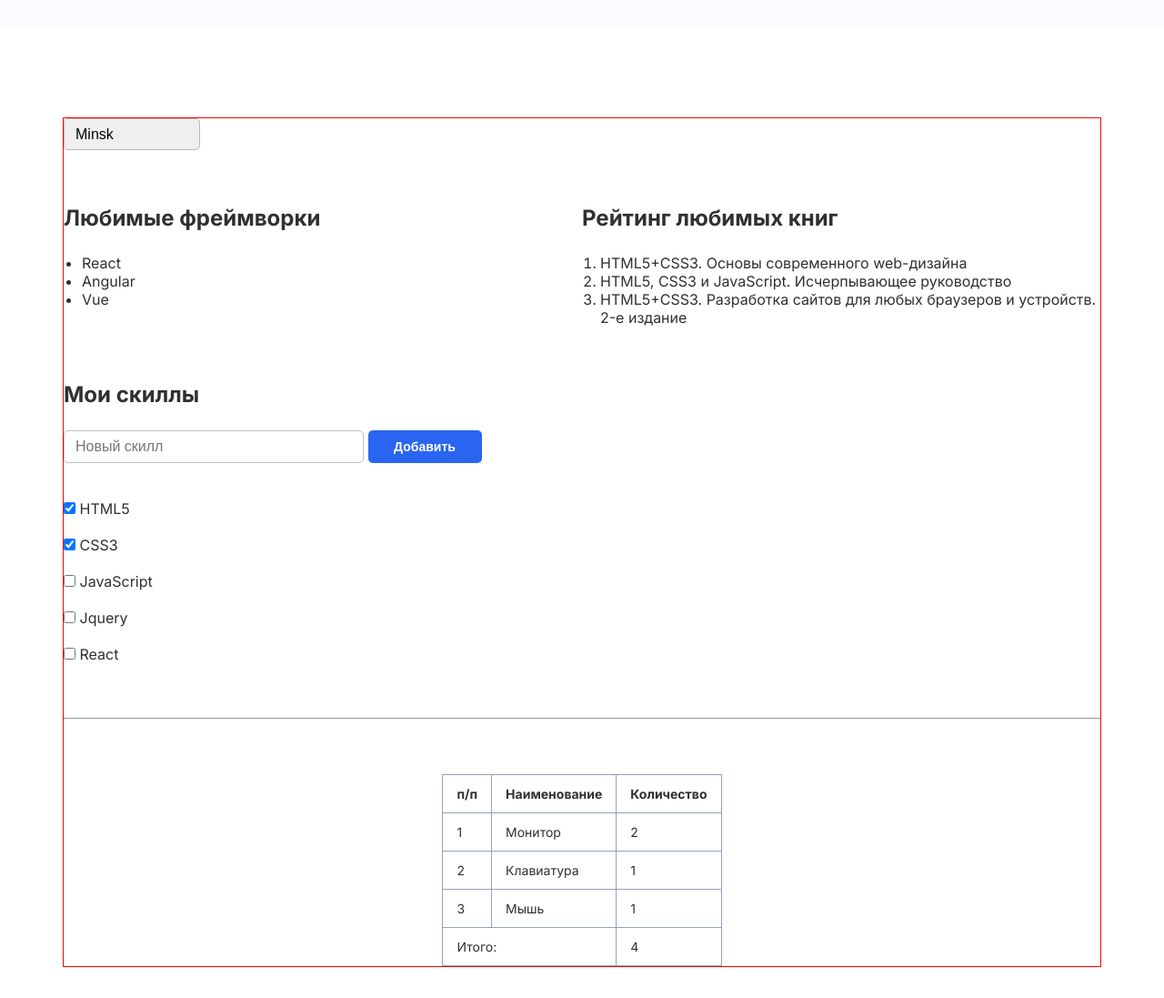
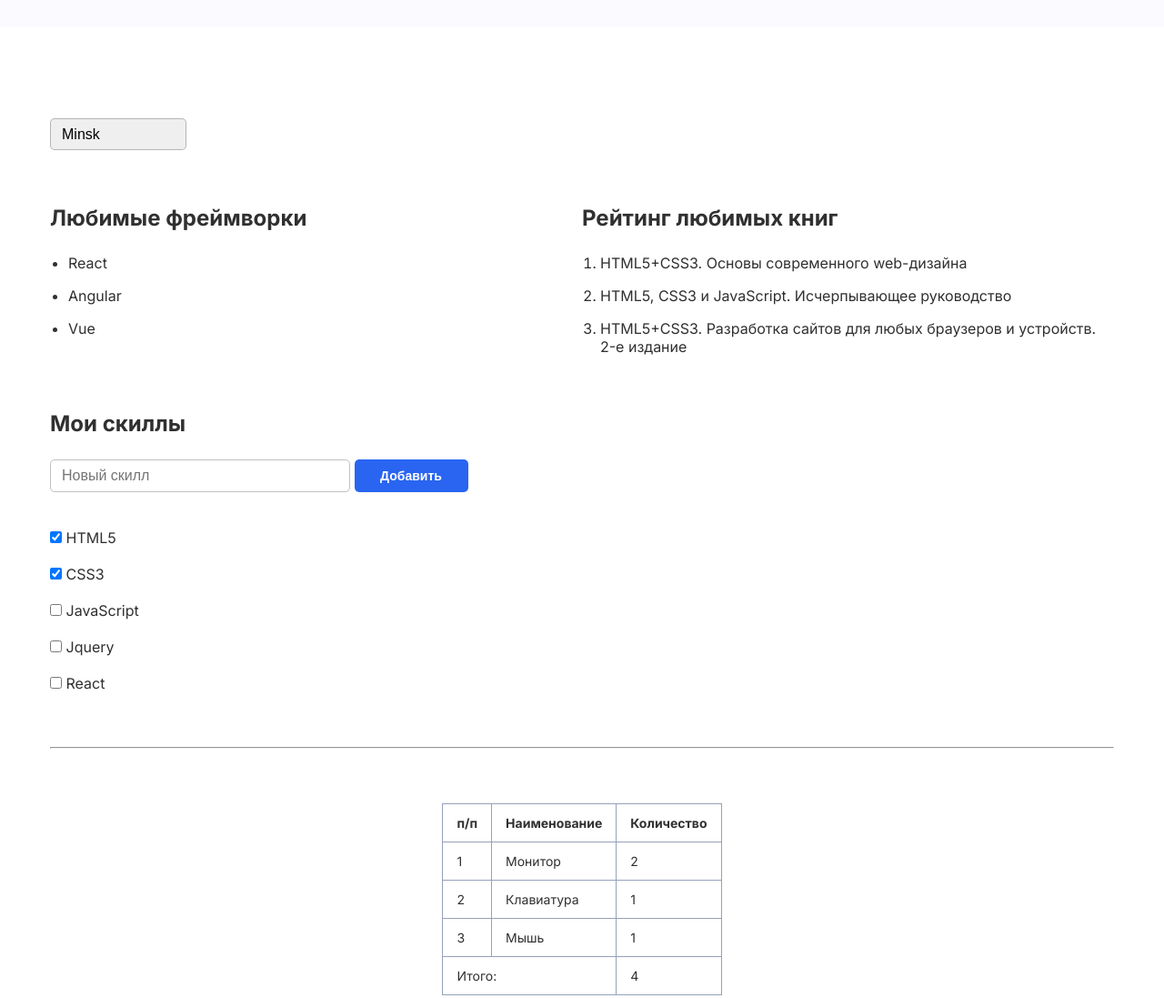
Before and after one commit to MakarNefedovDev/3-hw-with-auto-test-html-css-main, a plain HTML site: page index.html in a window 1280 px wide. Shown: the part 840-1937 px from the top of the page at 91% size. Drawn offline with Linux system fonts and the light colour scheme.

Commit message:
code review 3- hm-auto-test

```diff
--- a/style.css
+++ b/style.css
@@ -5,10 +5,10 @@
 }
 
 .container {
-    outline: 1px solid red;
+    /* outline: 1px solid red;  */
     margin: 0 auto;
     width: 100%;
-    max-width: 1140px;
+    max-width: 1170px;
 }
 
 body {
@@ -112,6 +112,9 @@ select:hover,
 .frameworks-list,
 .books-list {
     /* 📍 Свойства flexbox для отступов между элементами в списках */
+    display: flex;
+    flex-direction: column;
+    gap: 16px;
 }
 
 .frameworks-list {
```
